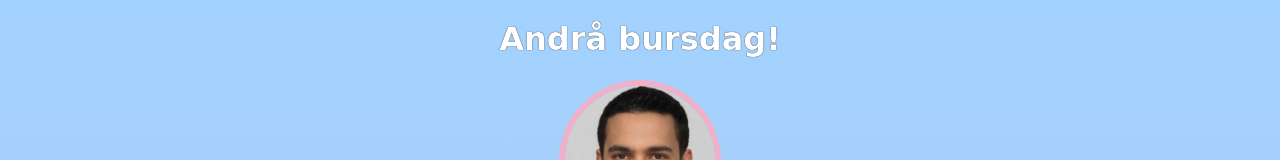
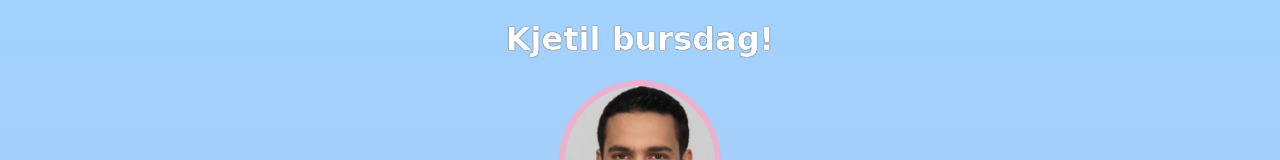
Before and after one commit to EmanuelD2/birthday-site, a website built with Vite: page index.html in a window 1280 px wide. Shown: the top 160 px of the page. Built offline with nearby package versions, Linux system fonts and the light colour scheme; a web font is replaced by a local one.

Commit message:
Change name to kjetil

```diff
--- a/index.html
+++ b/index.html
@@ -7,7 +7,7 @@
     </head>
     <body>
         <div id="header">
-            <h1>Andrå bursdag!</h1>
+            <h1>Kjetil bursdag!</h1>
             <img id="bff-img" src="images/nick.jpg">
             <h2 id="bday-age">24 years old</h2>
             <h4 id="bday-date">01.11.2022</h4>
```
